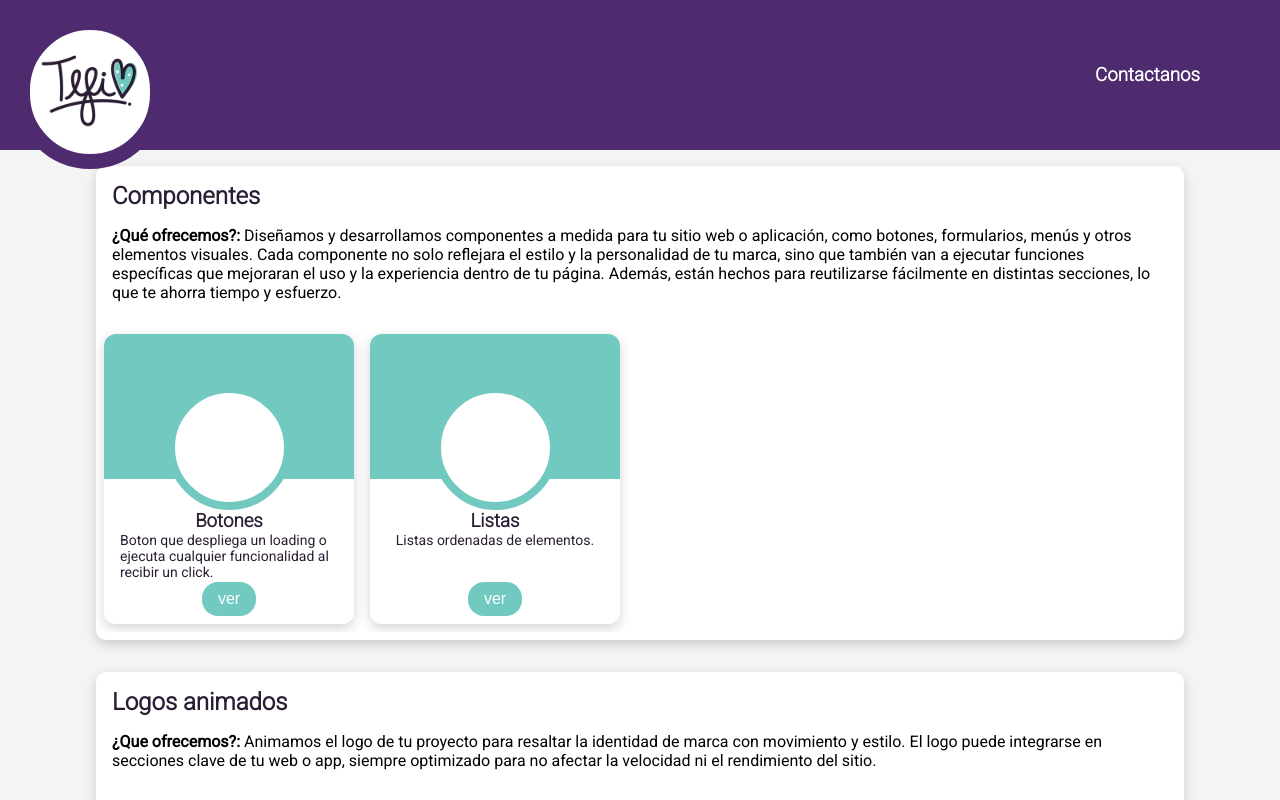
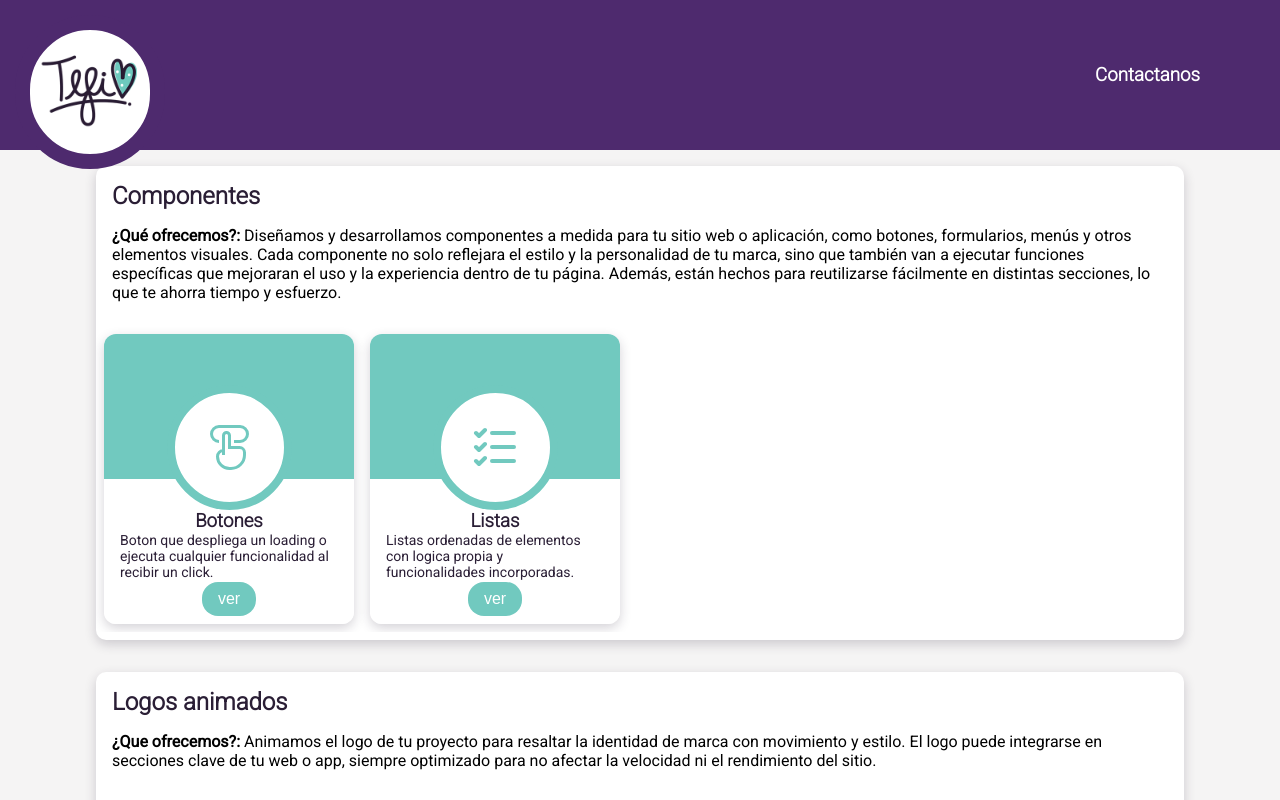
Before and after one commit to david-aravena/tefi, a React (Vite) app: page / in a window 1280 px wide. Shown: the top 800 px of the page. Built offline with nearby package versions, Linux system fonts and the light colour scheme.

Commit message:
add: icons in cards components

```diff
--- a/src/pages/home/components/button/index.jsx
+++ b/src/pages/home/components/button/index.jsx
@@ -8,7 +8,7 @@ export default function ButtonSpinner(){
     <div
       style={{
         width:"100px",
-        backgroundColor:"blue",
+        backgroundColor:"var(--green-tefi)",
         padding:"1rem",
         borderRadius:"0.5rem",
         color:"white",
--- a/src/pages/home/components/card/index.jsx
+++ b/src/pages/home/components/card/index.jsx
@@ -8,8 +8,17 @@ export default function CardComponent({component, index, onclick }) {
       </div>
 
       <div style={{position:"absolute", top:0, left:0, width:"100%", height: "100%", display:"flex", flexDirection:"column", justifyContent:"center", alignItems:"center"}}>
-        <div style={{width:"50%", aspectRatio: "1/1", backgroundColor:"white", borderRadius:"50%", border:"8px solid var(--green-tefi)"}}>
-
+        <div style={{
+          width:"50%",
+          aspectRatio: "1/1",
+          backgroundColor:"white",
+          borderRadius:"50%",
+          border:"8px solid var(--green-tefi)",
+          display:"flex",
+          justifyContent:"center",
+          alignItems:"center"
+        }}>
+          <img src={component.icon} alt="icon" />
         </div>
         <h3 style={{color:"var(--black-tefi)"}}>{component.name}</h3>
         <p style={{color:"var(--black-tefi)", fontSize:"14px", height:"3em"}}>{component.description}</p>
--- a/src/pages/home/index.jsx
+++ b/src/pages/home/index.jsx
@@ -1,8 +1,8 @@
 import { useState, lazy, Suspense } from 'react'
 import CardComponent from './components/card'
 import Navbar from '../../components/navbar'
+import ShowComponent from '../../components/showComponent'
 import './home.css'
-import ShowComponent from '../../components/showComponent'
 
 const ButtonSpinner = lazy(() => import('./components/button'))
 const ListFiles = lazy(() => import('./../../components/list/'))
@@ -13,12 +13,14 @@ export default function Home({width}){
     {
       element: ButtonSpinner,
       name:"Botones",
-      description:"Boton que despliega un loading o ejecuta cualquier funcionalidad al recibir un click."
+      description:"Boton que despliega un loading o ejecuta cualquier funcionalidad al recibir un click.",
+      icon:"/svg/button.svg"
     },
     {
       element: ListFiles,
       name:"Listas",
-      description:"Listas ordenadas de elementos."
+      description:"Listas ordenadas de elementos con logica propia y funcionalidades incorporadas.",
+      icon: "/svg/list.svg"
     }
   ])
 
```
Also changed, not shown: public/svg/button.svg (added), public/svg/list.svg (added).
